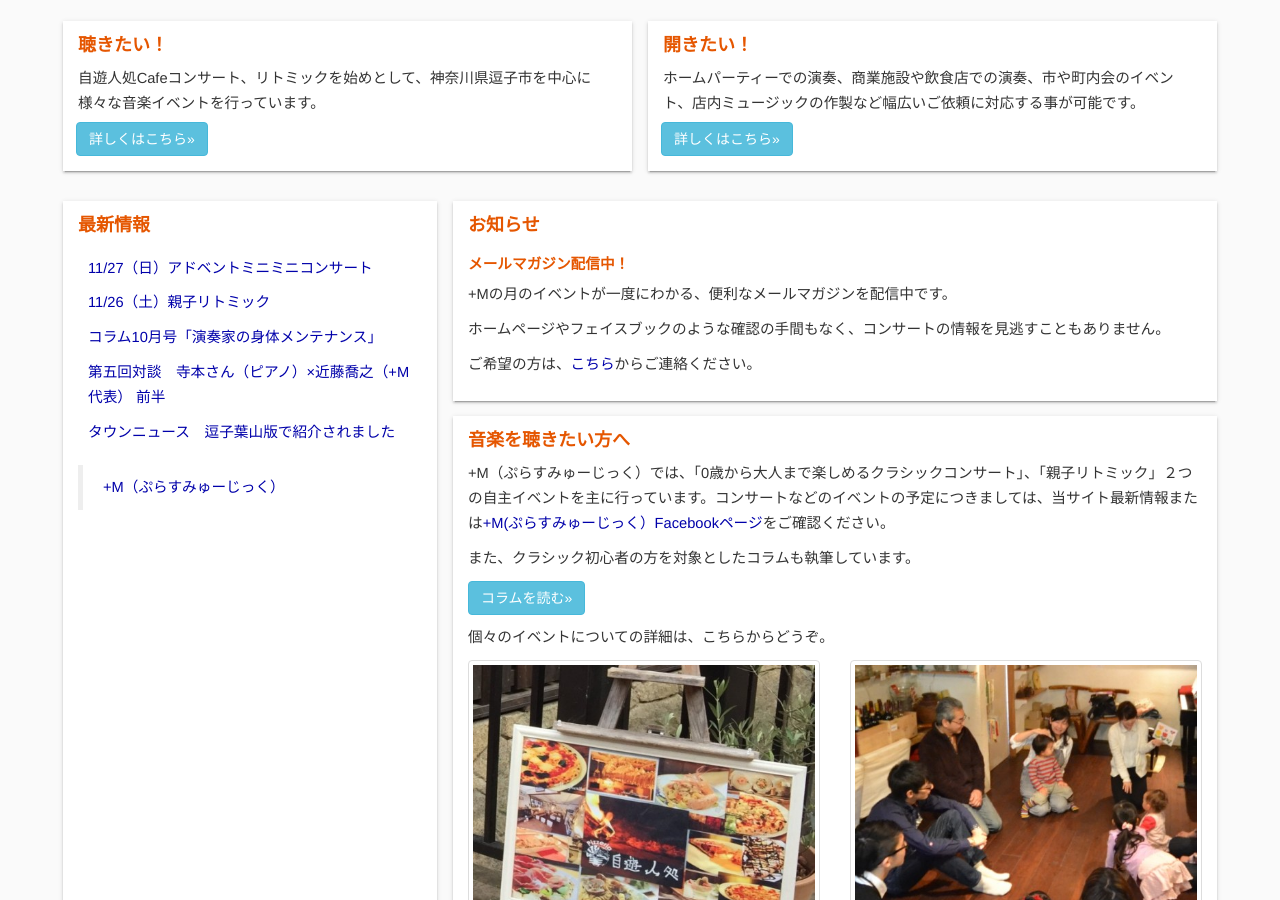
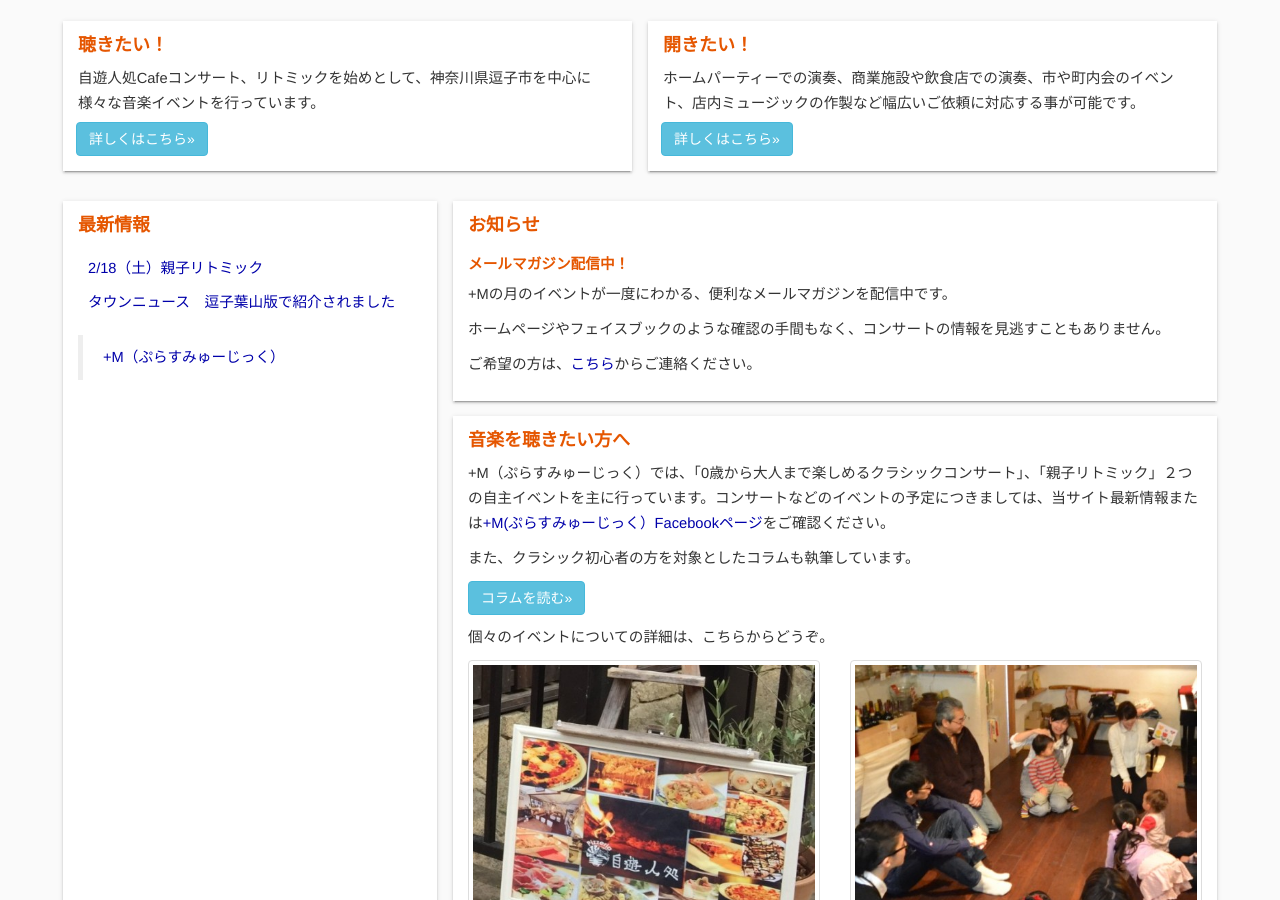
Before and after one commit to shinnkondo/plus-music-japan.github.io, a Jekyll site: the page built from index.html, in a window 1280 px wide and 900 px high, scrolled down 536 px. Built offline with Jekyll 4.4.1, drawn with Linux system fonts in a browser that asks for light colours; nearby versions of some CDN libraries; some web fonts are replaced.

Commit message:
二月分のリトミックの更新。

```diff
--- a/_data/concert.yaml
+++ b/_data/concert.yaml
@@ -15,6 +15,7 @@ jiyu-jin:
 - 2015-03-25-concert.png
 - 2015-02-25-concert.png
 rythmique:
+- rythmique-2017-02-18.jpg
 - rythmique-2016-11-26.jpg
 - rythmique-2016-10-12.jpg
 - rythmique-2016-09-25.jpg
--- a/_data/news.csv
+++ b/_data/news.csv
@@ -1,6 +1,3 @@
 title,url,publishat
-11/27（日）アドベントミニミニコンサート,/assets/images/single-2016-11-27.jpg
-11/26（土）親子リトミック,/rythmique.html#coming-up,
-コラム10月号「演奏家の身体メンテナンス｣,/column/2016/10/maintenance.html,
-第五回対談　寺本さん（ピアノ）×近藤喬之（+M代表） 前半,/interview/2016/06/interview-teramoto-kondo-part1.html,
+2/18（土）親子リトミック,/rythmique.html#coming-up,
 タウンニュース　逗子葉山版で紹介されました,http://www.townnews.co.jp/0503/2015/05/15/283567.html,
```
Also changed, not shown: README.md, assets/images/rythmique-2017-02-18.jpg (added).
